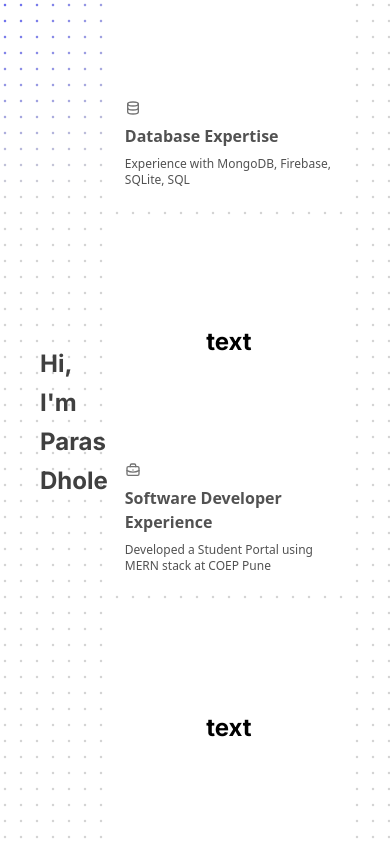
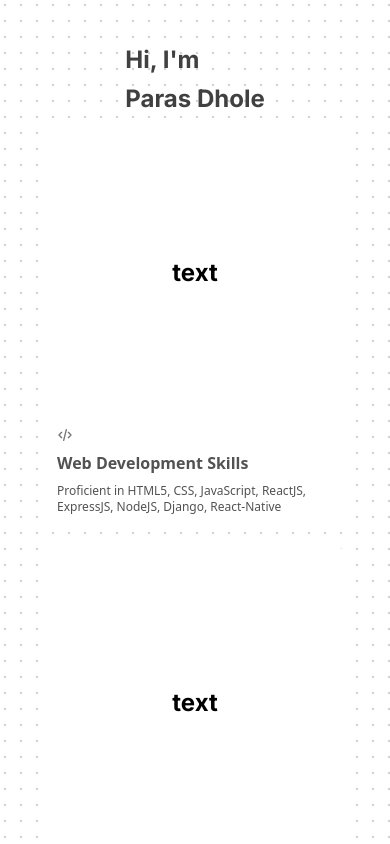
Before and after one commit to drdholu/next-portfolio, a Next.js app: page / in a window 390 px wide. Shown: the top 844 px of the page. Built offline with nearby package versions, Linux system fonts and the light colour scheme.

Commit message:
fixed apos

```diff
--- a/src/components/Landing.tsx
+++ b/src/components/Landing.tsx
@@ -7,7 +7,7 @@ export function Landing() {
     const words = ["mern dev?", "producer", "student"];
     return (
         // <HeroHighlight>
-        <div className="flex items-center justify-evenly h-screen p-10">
+        <div className="flex md:flex-row flex-col items-center justify-evenly h-screen p-10">
 
             <motion.h1
             initial={{
@@ -32,14 +32,14 @@ export function Landing() {
               }}
             className="text-2xl md:text-4xl lg:text-5xl font-bold text-neutral-700 dark:text-white max-w-4xl leading-relaxed lg:leading-snug text-left"
             >
-            Hi, I'm <br/>
+            Hi, I&apos;m <br/>
             Paras Dhole
             <br />
             {/* <Highlight className="">
                 A <FlipWords words={words} />
             </Highlight> */}
             </motion.h1>
-            <div className="">
+            <div>
                 <BentoGridDemo />
             </div>
         </div>
--- a/src/components/ui/evervault-card.tsx
+++ b/src/components/ui/evervault-card.tsx
@@ -72,7 +72,7 @@ export function CardPattern({ mouseX, mouseY, randomString }: any) {
         className="absolute inset-0 rounded-2xl opacity-0 mix-blend-overlay  group-hover/card:opacity-100"
         style={style}
       >
-        <p className="absolute inset-x-0 text-xs h-full break-words whitespace-pre-wrap text-white font-mono font-bold transition duration-500">
+        <p className="absolute inset-x-0 text-s h-full break-words whitespace-pre-wrap text-white font-mono font-bold transition duration-500">
           {randomString}
         </p>
       </motion.div>
```
